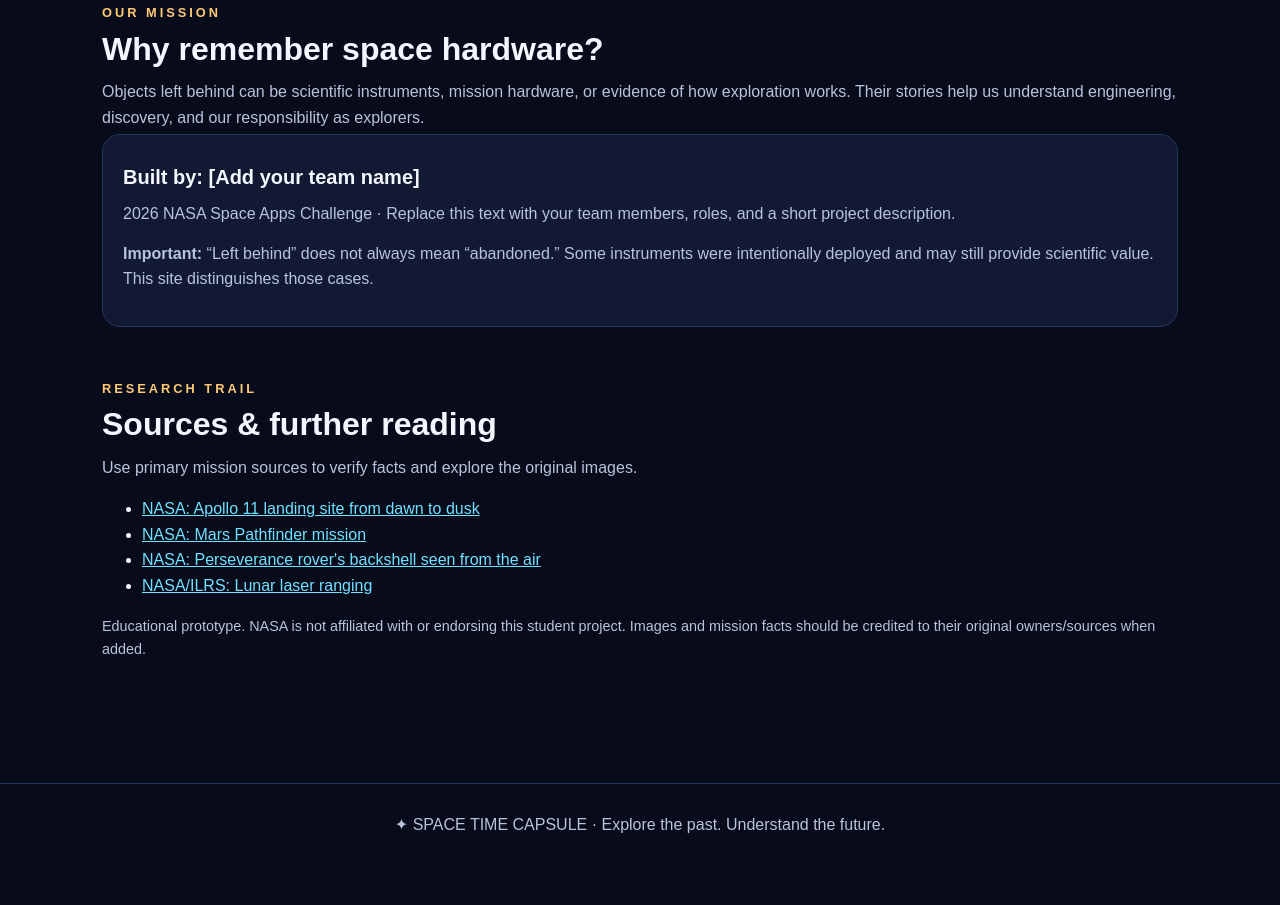
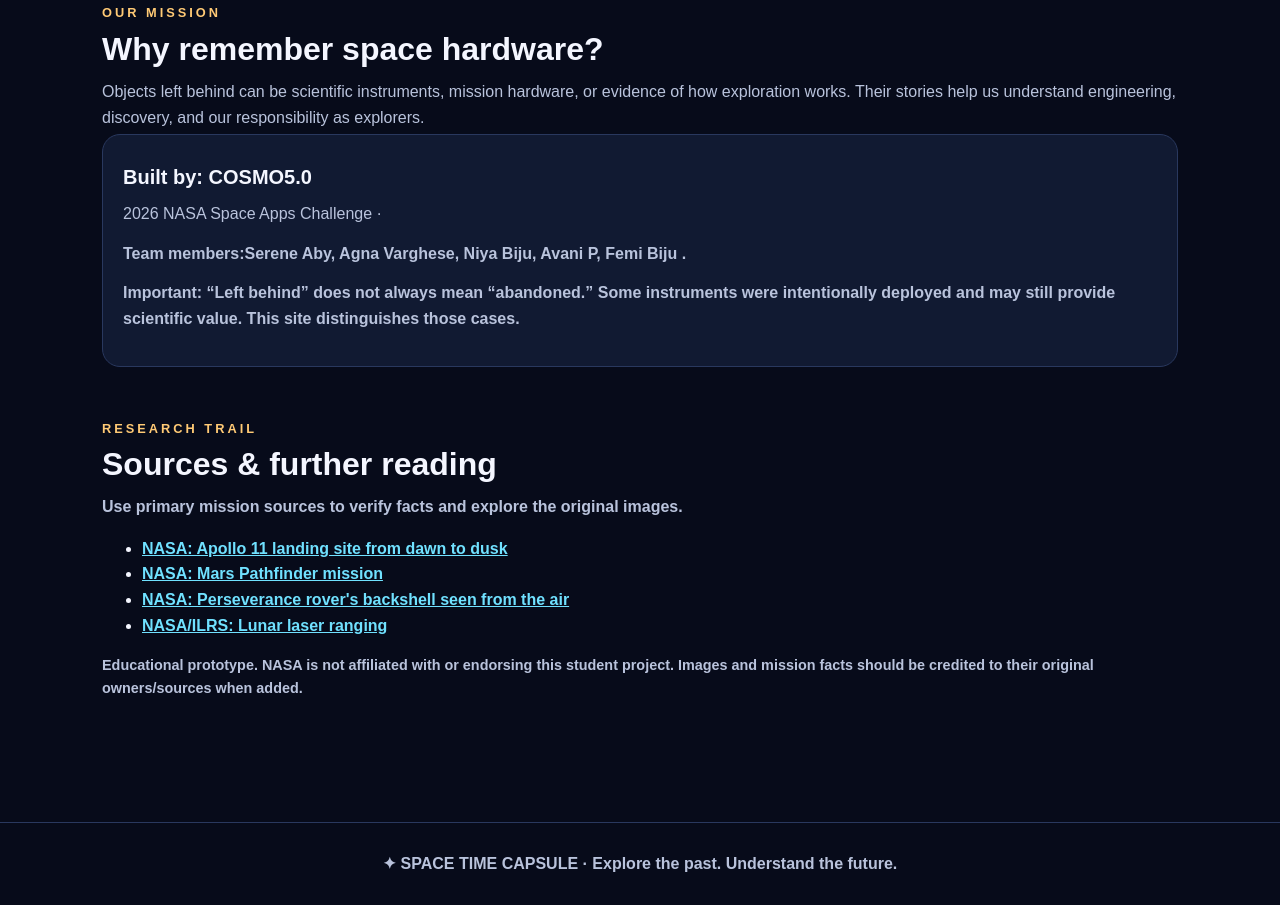
Before and after one commit to sereneaby07-creator/space-time-capsule, a plain HTML site: page index.html in a window 1280 px wide. Shown: the part 2594-3499 px from the top of the page. Before the commit the page ends 3459 px from the top, so only its background shows below. Drawn offline with Linux system fonts and the light colour scheme.

Commit message:
Update index.html

```diff
--- a/index.html
+++ b/index.html
@@ -47,7 +47,7 @@ footer{border-top:1px solid #29385e;padding:28px 5%;color:var(--muted);text-alig
 </div></section>
 <section id="quiz"><div class="eyebrow">Test your knowledge</div><h2>Space explorer quiz</h2><p class="sub">Choose an answer to see what you remember.</p><div class="quizbox"><div id="quizcontent"></div><div id="feedback" aria-live="polite"></div><button class="btn" id="next" style="display:none">Next question</button></div></section>
 <section id="about"><div class="eyebrow">Our mission</div><h2>Why remember space hardware?</h2><p class="sub">Objects left behind can be scientific instruments, mission hardware, or evidence of how exploration works. Their stories help us understand engineering, discovery, and our responsibility as explorers.</p>
-<div class="card" style="padding:20px"><h3>Built by: [Add your team name]</h3><p>2026 NASA Space Apps Challenge · Replace this text with your team members, roles, and a short project description.</p><p><b>Important:</b> “Left behind” does not always mean “abandoned.” Some instruments were intentionally deployed and may still provide scientific value. This site distinguishes those cases.</p></div>
+<div class="card" style="padding:20px"><h3>Built by: COSMO5.0 </h3><p>2026 NASA Space Apps Challenge ·</p><p><b>Team members:Serene Aby, Agna Varghese, Niya Biju, Avani P, Femi Biju .</p><p><b>Important:</b> “Left behind” does not always mean “abandoned.” Some instruments were intentionally deployed and may still provide scientific value. This site distinguishes those cases.</p></div>
 </section>
 <section id="sources"><div class="eyebrow">Research trail</div><h2>Sources & further reading</h2><p class="sub">Use primary mission sources to verify facts and explore the original images.</p><ul>
 <li><a class="source" href="https://science.nasa.gov/resource/apollo-11-landing-site-from-dawn-to-dusk/" target="_blank" rel="noopener">NASA: Apollo 11 landing site from dawn to dusk</a></li>
```
